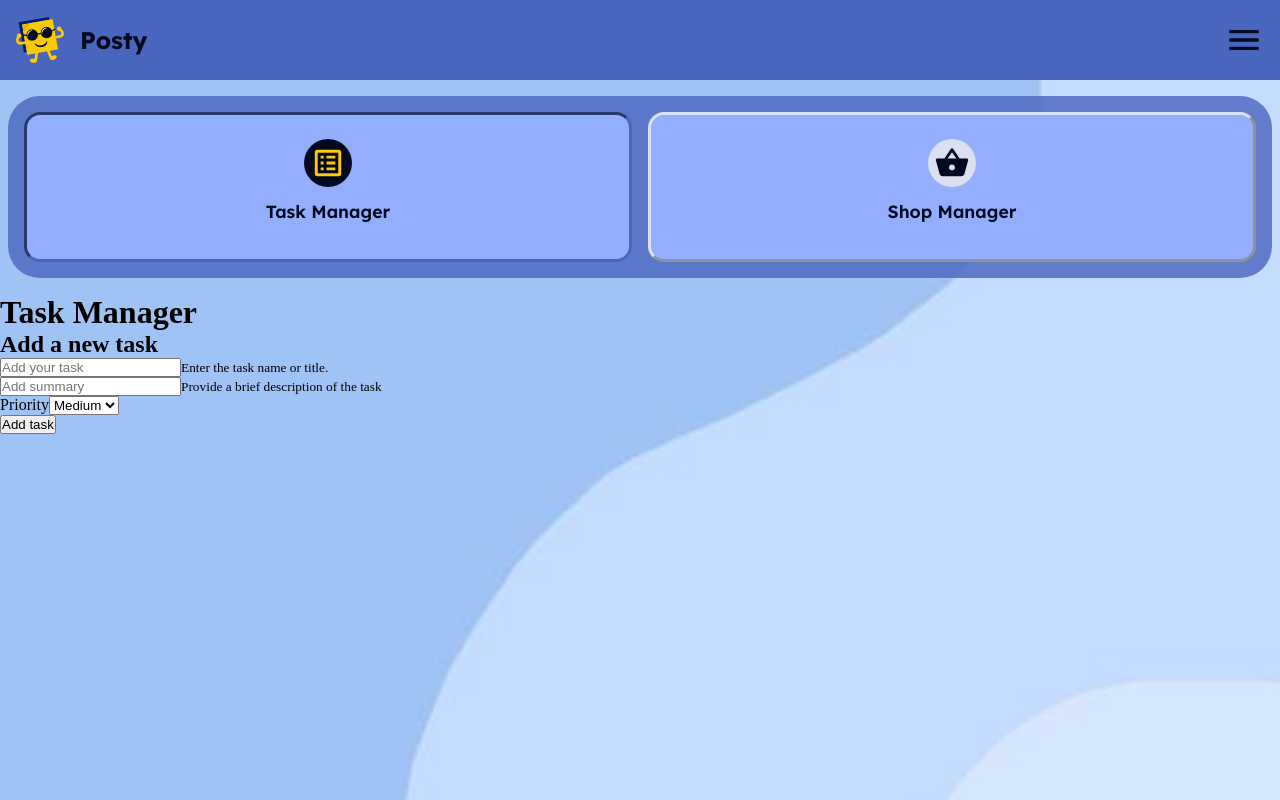
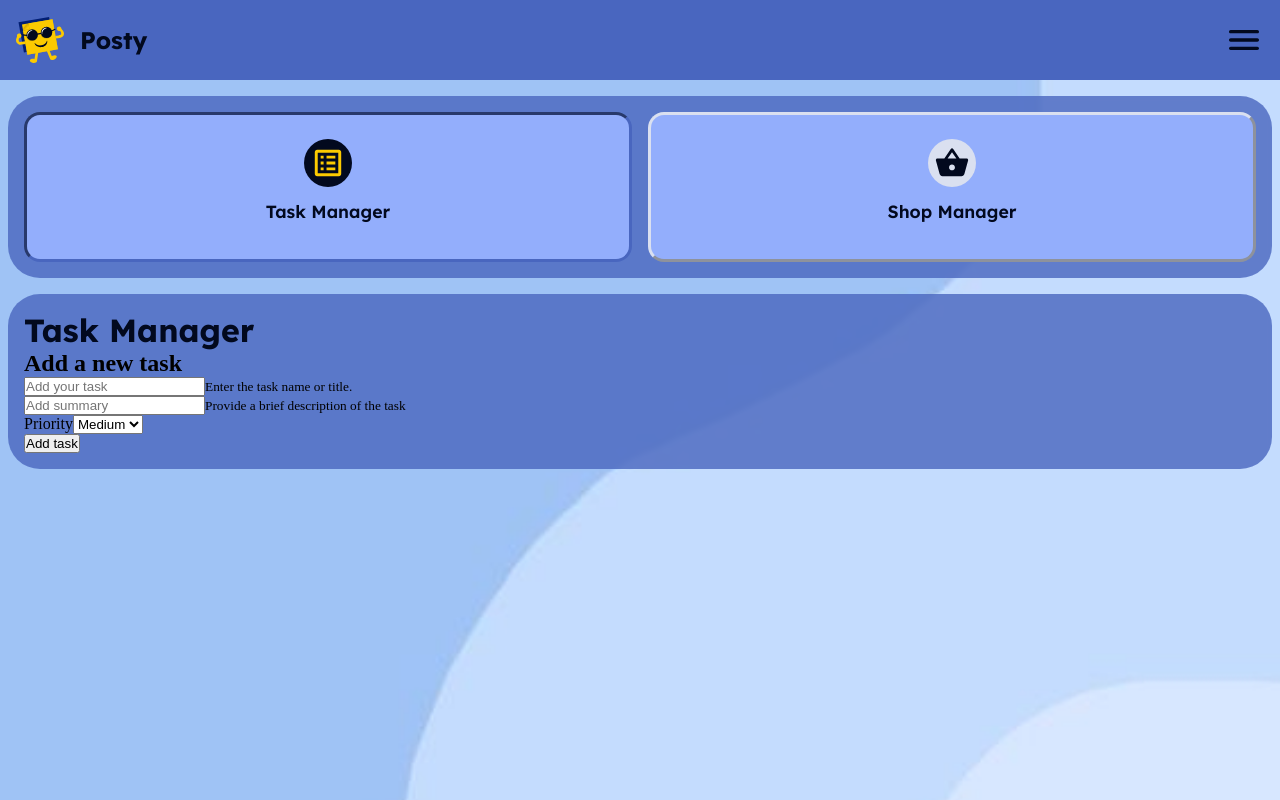
Before and after one commit to EvaneRex/taskmanager, a React (Vite) app: page / in a window 1280 px wide. Built offline with nearby package versions, Linux system fonts and the light colour scheme.

Commit message:
startet adding classes and prepared mixins for the ones we need

```diff
--- a/src/App.css
+++ b/src/App.css
@@ -100,4 +100,18 @@ header .menu-icon {
   color: #fcca00;
   background-color: #02091e;
   transition: 0.4s ease;
+}
+
+.taskmanager {
+  background-color: rgba(73, 102, 191, 0.8);
+  border-radius: 2rem;
+  -webkit-backdrop-filter: blur(2px);
+          backdrop-filter: blur(2px);
+  border: none;
+  margin: 1rem 0.5rem;
+  padding: 1rem 1rem;
+}
+.taskmanager h1 {
+  font-family: "Lexend-Bold";
+  color: #02091e;
 }/*# sourceMappingURL=App.css.map */
--- a/src/App.scss
+++ b/src/App.scss
@@ -48,8 +48,6 @@ header {
   display: grid;
   grid-template-columns: 1fr 1fr;
   @include partial.box1;
-  margin: 1rem 0.5rem;
-  padding: 1rem 1rem;
   gap: 1rem;
 
   button {
@@ -67,3 +65,10 @@ header {
     }
   }
 }
+
+.taskmanager {
+  @include partial.box1;
+  h1 {
+    @include partial.heading;
+  }
+}
--- a/src/components/TaskManager.tsx
+++ b/src/components/TaskManager.tsx
@@ -58,7 +58,7 @@ export default function Taskmanager() {
     );
   };
   return (
-    <div>
+    <div className="taskmanager">
       <h1>Task Manager</h1>
 
       <NewTask onAddTask={addTask} />
```
Also changed, not shown: src/partial.scss (+10 -0 lines), 1 other file (tests, documents, lock files or other folders).
